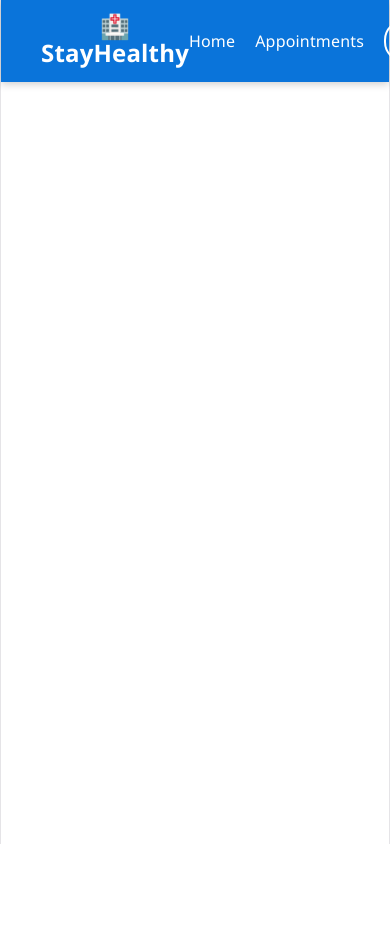
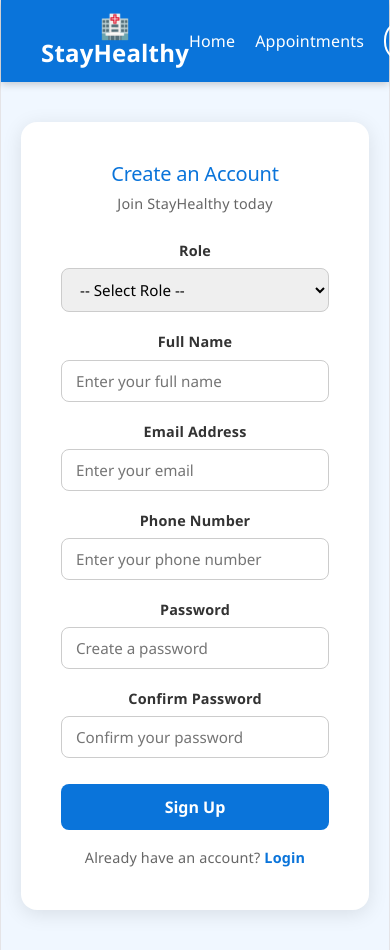
Before and after one commit to dhale-02/stayhealthy, a React (Vite) app in the folder stayhealthy/: page /signup in a window 390 px wide. Shown: the top 950 px of the page. Before the commit the page ends 844 px from the top, so only its background shows below. Built offline with nearby package versions, Linux system fonts and the light colour scheme.

Commit message:
Task 2: Add Sign Up form with Role, Name, Email, Phone, Password fields

```diff
--- a/stayhealthy/src/App.jsx
+++ b/stayhealthy/src/App.jsx
@@ -1,5 +1,6 @@
 import { BrowserRouter as Router, Routes, Route } from 'react-router-dom';
 import Navbar from './components/Navbar/Navbar';
+import SignUp from './components/SignUp/SignUp';
 import './App.css';
 
 function App() {
@@ -8,6 +9,7 @@ function App() {
       <Navbar />
       <Routes>
         <Route path="/" element={<h2 style={{textAlign:'center', marginTop:'100px'}}>Welcome to StayHealthy 🏥</h2>} />
+        <Route path="/signup" element={<SignUp />} />
       </Routes>
     </Router>
   );
--- /dev/null
+++ b/stayhealthy/src/components/SignUp/SignUp.css
@@ -0,0 +1,93 @@
+.signup-container {
+  display: flex;
+  justify-content: center;
+  align-items: center;
+  min-height: calc(100vh - 60px);
+  background-color: #f0f7ff;
+  padding: 40px 20px;
+}
+
+.signup-card {
+  background: white;
+  padding: 40px;
+  border-radius: 16px;
+  box-shadow: 0 4px 20px rgba(0, 0, 0, 0.1);
+  width: 100%;
+  max-width: 480px;
+}
+
+.signup-card h2 {
+  text-align: center;
+  color: #0a74da;
+  margin-bottom: 6px;
+}
+
+.signup-subtitle {
+  text-align: center;
+  color: #666;
+  margin-bottom: 24px;
+  font-size: 0.9rem;
+}
+
+.form-group {
+  margin-bottom: 18px;
+  display: flex;
+  flex-direction: column;
+}
+
+.form-group label {
+  font-size: 0.9rem;
+  font-weight: 600;
+  margin-bottom: 6px;
+  color: #333;
+}
+
+.form-group input,
+.form-group select {
+  padding: 10px 14px;
+  border: 1.5px solid #ccc;
+  border-radius: 8px;
+  font-size: 0.95rem;
+  transition: border-color 0.2s;
+  outline: none;
+}
+
+.form-group input:focus,
+.form-group select:focus {
+  border-color: #0a74da;
+}
+
+.signup-btn {
+  width: 100%;
+  padding: 12px;
+  background-color: #0a74da;
+  color: white;
+  border: none;
+  border-radius: 8px;
+  font-size: 1rem;
+  font-weight: bold;
+  cursor: pointer;
+  margin-top: 8px;
+  transition: background-color 0.2s;
+}
+
+.signup-btn:hover {
+  background-color: #005bb5;
+}
+
+.login-link {
+  text-align: center;
+  margin-top: 16px;
+  font-size: 0.9rem;
+  color: #666;
+}
+
+.login-link a {
+  color: #0a74da;
+  font-weight: bold;
+  text-decoration: none;
+}
+
+.login-link a:hover {
+  text-decoration: underline;
+}
--- /dev/null
+++ b/stayhealthy/src/components/SignUp/SignUp.jsx
@@ -0,0 +1,113 @@
+import { useState } from 'react';
+import { Link } from 'react-router-dom';
+import './SignUp.css';
+
+function SignUp() {
+  const [formData, setFormData] = useState({
+    role: '',
+    name: '',
+    email: '',
+    phone: '',
+    password: '',
+    confirmPassword: '',
+  });
+
+  const handleChange = (e) => {
+    setFormData({ ...formData, [e.target.name]: e.target.value });
+  };
+
+  const handleSubmit = (e) => {
+    e.preventDefault();
+    console.log('Sign Up Data:', formData);
+  };
+
+  return (
+    <div className="signup-container">
+      <div className="signup-card">
+        <h2>Create an Account</h2>
+        <p className="signup-subtitle">Join StayHealthy today</p>
+
+        <form onSubmit={handleSubmit}>
+
+          <div className="form-group">
+            <label>Role</label>
+            <select name="role" value={formData.role} onChange={handleChange} required>
+              <option value="">-- Select Role --</option>
+              <option value="patient">Patient</option>
+              <option value="doctor">Doctor</option>
+            </select>
+          </div>
+
+          <div className="form-group">
+            <label>Full Name</label>
+            <input
+              type="text"
+              name="name"
+              placeholder="Enter your full name"
+              value={formData.name}
+              onChange={handleChange}
+              required
+            />
+          </div>
+
+          <div className="form-group">
+            <label>Email Address</label>
+            <input
+              type="email"
+              name="email"
+              placeholder="Enter your email"
+              value={formData.email}
+              onChange={handleChange}
+              required
+            />
+          </div>
+
+          <div className="form-group">
+            <label>Phone Number</label>
+            <input
+              type="tel"
+              name="phone"
+              placeholder="Enter your phone number"
+              value={formData.phone}
+              onChange={handleChange}
+              required
+            />
+          </div>
+
+          <div className="form-group">
+            <label>Password</label>
+            <input
+              type="password"
+              name="password"
+              placeholder="Create a password"
+              value={formData.password}
+              onChange={handleChange}
+              required
+            />
+          </div>
+
+          <div className="form-group">
+            <label>Confirm Password</label>
+            <input
+              type="password"
+              name="confirmPassword"
+              placeholder="Confirm your password"
+              value={formData.confirmPassword}
+              onChange={handleChange}
+              required
+            />
+          </div>
+
+          <button type="submit" className="signup-btn">Sign Up</button>
+
+        </form>
+
+        <p className="login-link">
+          Already have an account? <Link to="/login">Login</Link>
+        </p>
+      </div>
+    </div>
+  );
+}
+
+export default SignUp;
```
